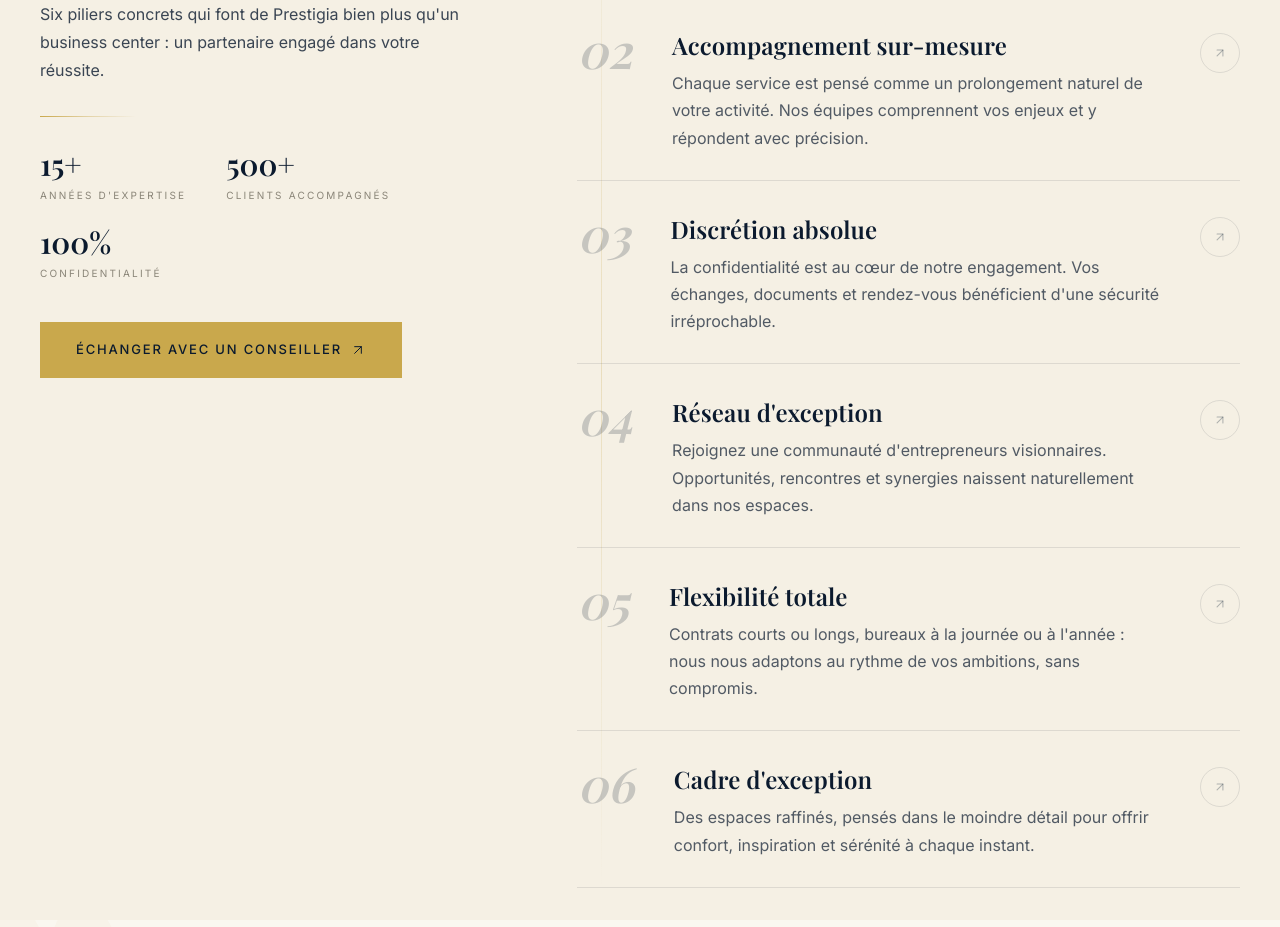
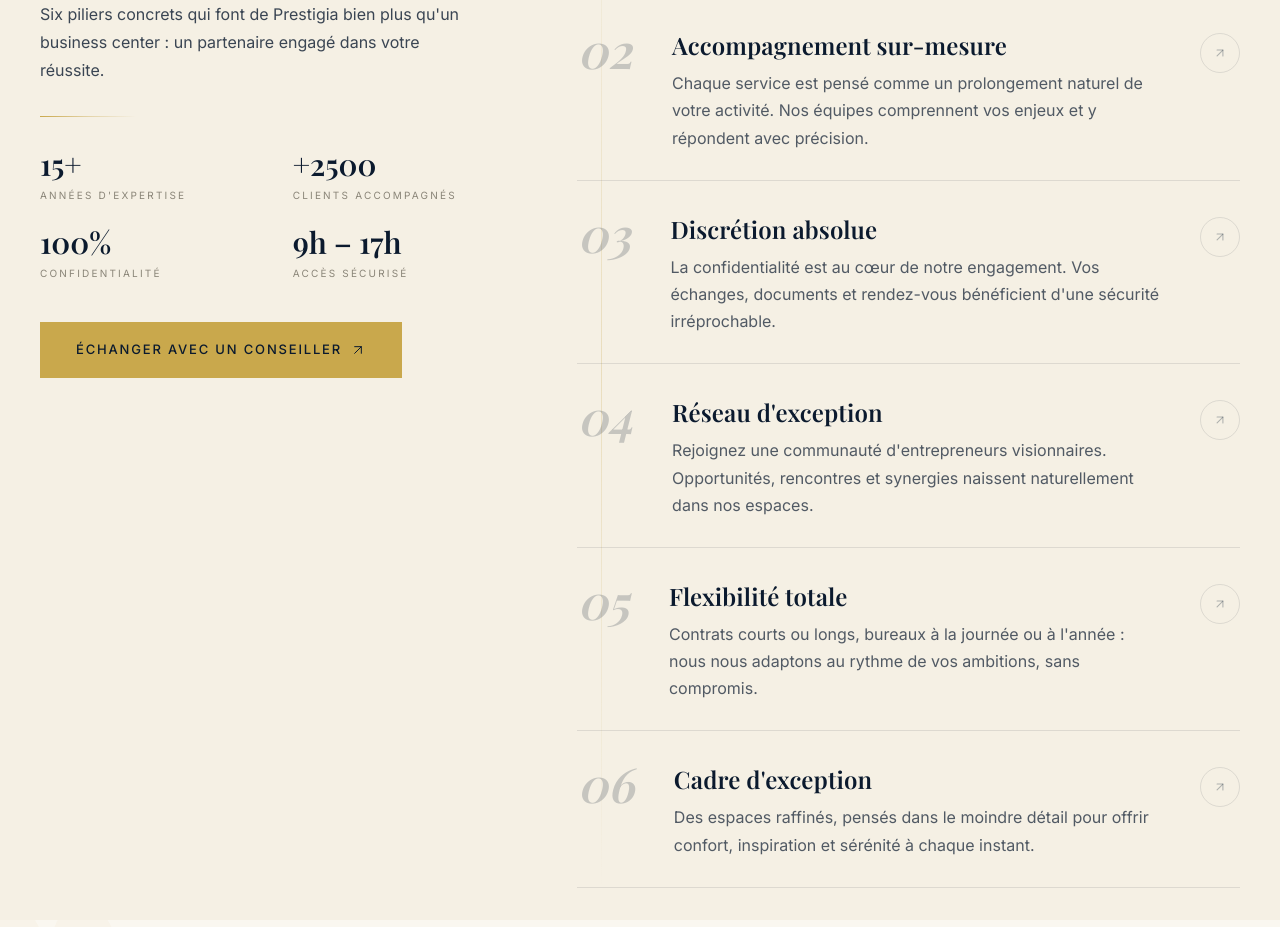
Before and after one commit to Hans3131/Prestigia-Business-Center, a Next.js app: page / in a window 1280 px wide. Shown: the part 2689-3616 px from the top of the page. Built offline with nearby package versions, Linux system fonts and the light colour scheme; no server answers.

Commit message:
content: update WhyUs stats — +2500 clients, add Accès sécurisé 9h-17h

```diff
--- a/src/components/sections/WhyUs.tsx
+++ b/src/components/sections/WhyUs.tsx
@@ -72,12 +72,13 @@ export function WhyUs() {
             className="mt-8 h-px w-24 bg-gradient-to-r from-gold via-gold/40 to-transparent"
           />
 
-          {/* Small stats trio */}
-          <div className="mt-8 flex flex-wrap items-start gap-x-10 gap-y-6">
+          {/* Stats grid */}
+          <div className="mt-8 grid grid-cols-2 gap-x-8 gap-y-6">
             {[
               { value: "15+", label: "Années d'expertise" },
-              { value: "500+", label: "Clients accompagnés" },
+              { value: "+2500", label: "Clients accompagnés" },
               { value: "100%", label: "Confidentialité" },
+              { value: "9h – 17h", label: "Accès sécurisé" },
             ].map((s) => (
               <div key={s.label}>
                 <div className="font-serif text-2xl font-semibold leading-none text-navy md:text-3xl">
```
